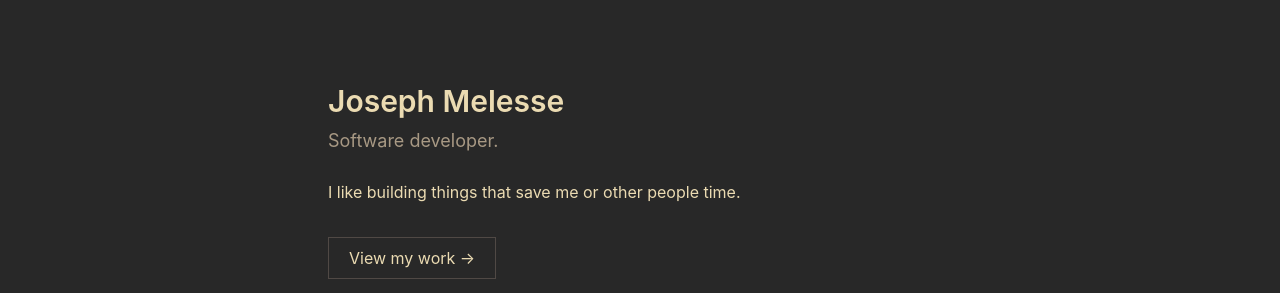
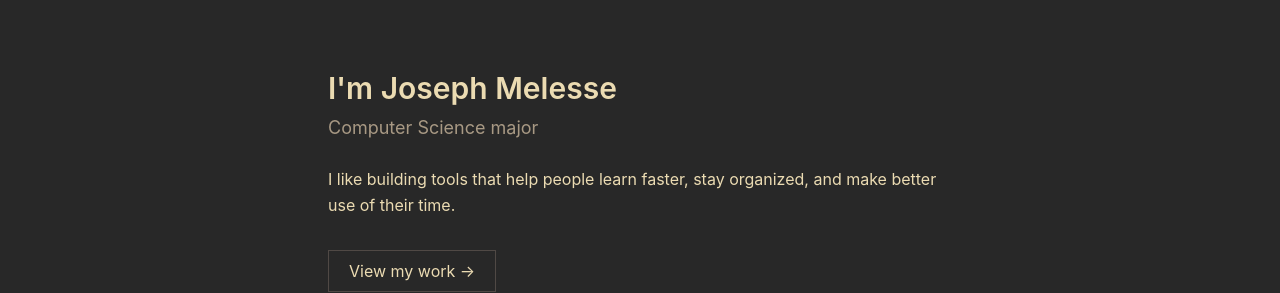
Before and after one commit to JosephMelesse/personal_portfolio, a React (Vite) app in the folder client/: page / in a window 1280 px wide. Shown: the part 179-472 px from the top of the page. Built offline with nearby package versions, Linux system fonts and the light colour scheme; no server answers.

Commit message:
final polish

```diff
--- a/client/src/components/About.tsx
+++ b/client/src/components/About.tsx
@@ -24,7 +24,7 @@ export default function About() {
 
                 <div className="mt-4">
                     <span className="font-bold text-accent">~ $</span>
-                    <span className="ml-1 inline-block w-2 animate-pulse">_</span>
+                    <span className="ml-1 inline-block w-2 animate-pulse">█</span>
                 </div>
             </div>
         </section>
--- a/client/src/components/Home.tsx
+++ b/client/src/components/Home.tsx
@@ -3,12 +3,12 @@ import { Link } from "react-router-dom";
 export default function Home() {
     return (
         <main className="mx-auto flex min-h-[70vh] max-w-2xl flex-col justify-center px-6">
-            <h1 className="text-3xl font-semibold">Joseph Melesse</h1>
-            <p className="mt-2 text-lg text-muted">Software developer.</p>
+            <h1 className="text-3xl font-semibold">I'm Joseph Melesse</h1>
+            <p className="mt-2 text-lg text-muted">Computer Science major</p>
 
             <p className="mt-6 max-w-prose leading-relaxed">
-                I like building things that save me or other people
-                {" "}time.
+                I like building tools that help people learn faster,
+                 stay organized, and make better use of their time.
             </p>
 
             <Link to="/projects" className="mt-8 inline-block w-fit border border-edge px-5 py-2 transition-colors hover:border-accent hover:text-accent">
```
